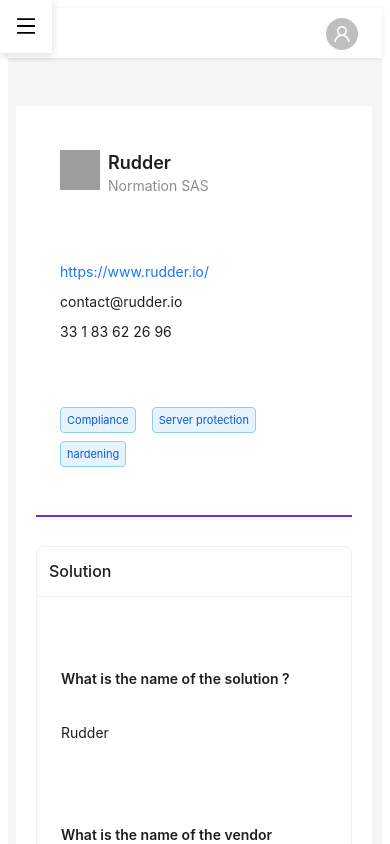
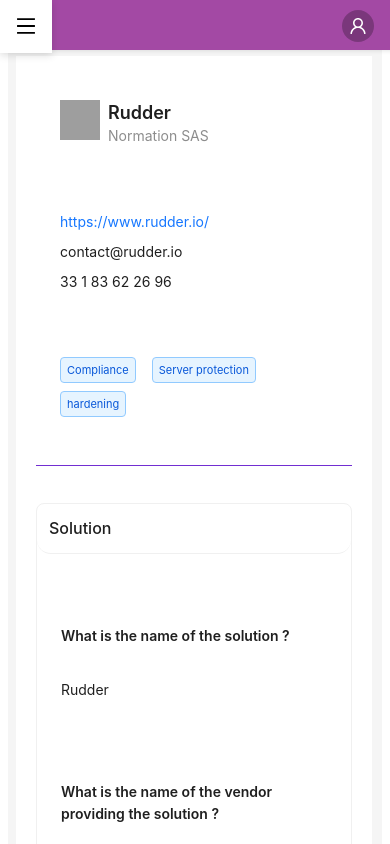
Before and after one commit to Cyberun-net/sidebar-react-ant-design, a React (Vite) app: page / in a window 390 px wide. Shown: the top 844 px of the page. Built offline with nearby package versions, Linux system fonts and the light colour scheme; grey boxes are pictures that could not be loaded.

Commit message:
Update App.css

```diff
--- a/src/App.css
+++ b/src/App.css
@@ -1,9 +1,12 @@
 .ant-layout-sider {
-    background: #1a1f36 !important;
+    background: #f5f5f5 !important;
+    position: sticky;
+    top: 64px;
+    box-shadow: 2px 0 8px rgba(0, 0, 0, 0.1);
   }
 
   .ant-menu.ant-menu-dark {
-    background: #1a1f36;
+    background: #f5f5f5;
   }
 
   .ant-menu-item-group-title {
@@ -16,17 +19,19 @@
     background: #141927 !important;
   }
 
+  .ant-layout-header .menu-button {
+    font-size: 50px;
+    color: #fff;
+    cursor: pointer;
+  }
+
   .ant-card-head-title {
     font-weight: 500;
   }
 
   .ant-card {
     border-radius: 8px;
-}
-
-.ant-divider {
-    margin: 24px 0;
-    border-width: 2px;
+    box-shadow: 0px 1px 4px rgba(0, 0, 0, 0.1);
   }
 
   .ant-tag {
@@ -35,38 +40,36 @@
     font-size: 12px;
   }
 
-
   /* Ajout des styles pour les tabs */
 
-.ant-tabs-card>.ant-tabs-nav .ant-tabs-tab {
+  .ant-tabs-card > .ant-tabs-nav .ant-tabs-tab {
     border: none;
     background: transparent;
     padding: 8px 16px;
   }
 
-.ant-tabs-card>.ant-tabs-nav .ant-tabs-tab-active {
+  .ant-tabs-card > .ant-tabs-nav .ant-tabs-tab-active {
     background: transparent;
-    border-bottom: 2px solid #722ED1;
   }
 
   .ant-tabs-tab-btn {
-    color: #666;
+    color: darkgray;
     font-size: 14px;
   }
 
   .ant-tabs-tab-active .ant-tabs-tab-btn {
-    color: #722ED1 !important;
+    color: #a349a4 !important;
   }
 
   .ant-tabs-nav {
     margin-bottom: 24px !important;
   }
 
-
   /* Ajout des styles pour la mise en page des questions/réponses */
 
   .ant-row {
     align-items: flex-start;
+    border-radius: 14px;
   }
 
   .ant-card .ant-row {
@@ -78,13 +81,11 @@
     border-bottom: none;
   }
 
-
   /* Ajustement de l'espacement */
 
   .ant-card .ant-col {
     padding: 8px 16px;
   }
-
 
   /* Styles pour l'en-tête */
 
@@ -94,8 +95,8 @@
 
   .ant-card-body {
     padding: 16px;
+    border-radius: 14px;
   }
-
 
   /* Pour les espaces verticaux */
 
@@ -103,13 +104,11 @@
     width: 100%;
   }
 
-
   /* Pour les tags */
 
   .ant-space-wrap {
     gap: 8px;
   }
-
 
   /* Styles responsifs */
 
@@ -126,30 +125,32 @@
     .ant-space {
       gap: 8px !important;
     }
-    .ant-divider {
-        margin: 16px 0;
-    }
     .ant-card .ant-card-head {
       padding: 0 12px;
       min-height: 40px;
+      border-radius: 14px;
     }
     .ant-card .ant-card-head-title {
       padding: 12px 0;
     }
-    .ant-tabs-left>.ant-tabs-content-holder {
+    .ant-tabs-left > .ant-tabs-content-holder {
       padding-left: 8px;
     }
-    .ant-tabs-right>.ant-tabs-content-holder {
+    .ant-tabs-right > .ant-tabs-content-holder {
       padding-right: 8px;
     }
+
+    .ant-layout-header {
+      padding: 0 16px;
     }
-
+  }
 
   /* Ajustements pour les très petits écrans */
 
   @media (max-width: 375px) {
     .ant-card-body {
       padding: 8px;
+      border-radius: 14px;
     }
     .ant-space {
       gap: 4px !important;
@@ -158,7 +159,6 @@
       padding: 4px !important;
     }
   }
-
 
   /* Amélioration de la lisibilité sur mobile */
 
@@ -175,23 +175,32 @@
     }
   }
 
+  /* Add these styles for the header */
 
-/* Ajout des styles pour le sidebar mobile */
-
-@media (max-width: 768px) {
-    .ant-layout-sider {
-        box-shadow: 2px 0 8px rgba(0, 0, 0, 0.15);
-    }
-    .ant-layout-sider-children {
-        height: 100vh;
-        overflow-y: auto;
-    }
-    /* Empêcher le défilement du body quand le sidebar est ouvert */
-    body.sider-open {
-        overflow: hidden;
-    }
+  .ant-layout-header {
+    background: #a349a4 !important;
+    height: 64px;
+    position: fixed;
+    top: 0;
+    z-index: 1000;
+    width: 100%;
+    display: flex;
+    align-items: center;
+    justify-content: space-between;
+    padding: 0 24px;
+    box-shadow: 0 1px 4px rgba(0, 0, 0, 0.1);
   }
 
+  .ant-dropdown-menu {
+    border-radius: 8px;
+  }
+
+  .ant-dropdown-menu-item {
+    padding: 8px 16px;
+  }
+  .ant-layout-header {
+    padding: 0 16px;
+  }
 
   /* Animation du sidebar */
 
@@ -202,27 +211,3 @@
   .ant-layout {
     transition: margin-left 0.2s !important;
   }
-
-
-/* Add these styles for the header */
-
-.ant-layout-header {
-    position: sticky;
-    top: 0;
-    z-index: 1;
-    width: 100%;
-}
-
-.ant-dropdown-menu {
-    padding: 4px 0;
-}
-
-.ant-dropdown-menu-item {
-    padding: 8px 16px;
-}
-
-@media (max-width: 768px) {
-    .ant-layout-header {
-        padding: 0 16px;
-    }
-}
```
Lines whose indentation alone changed are shown as unchanged.
